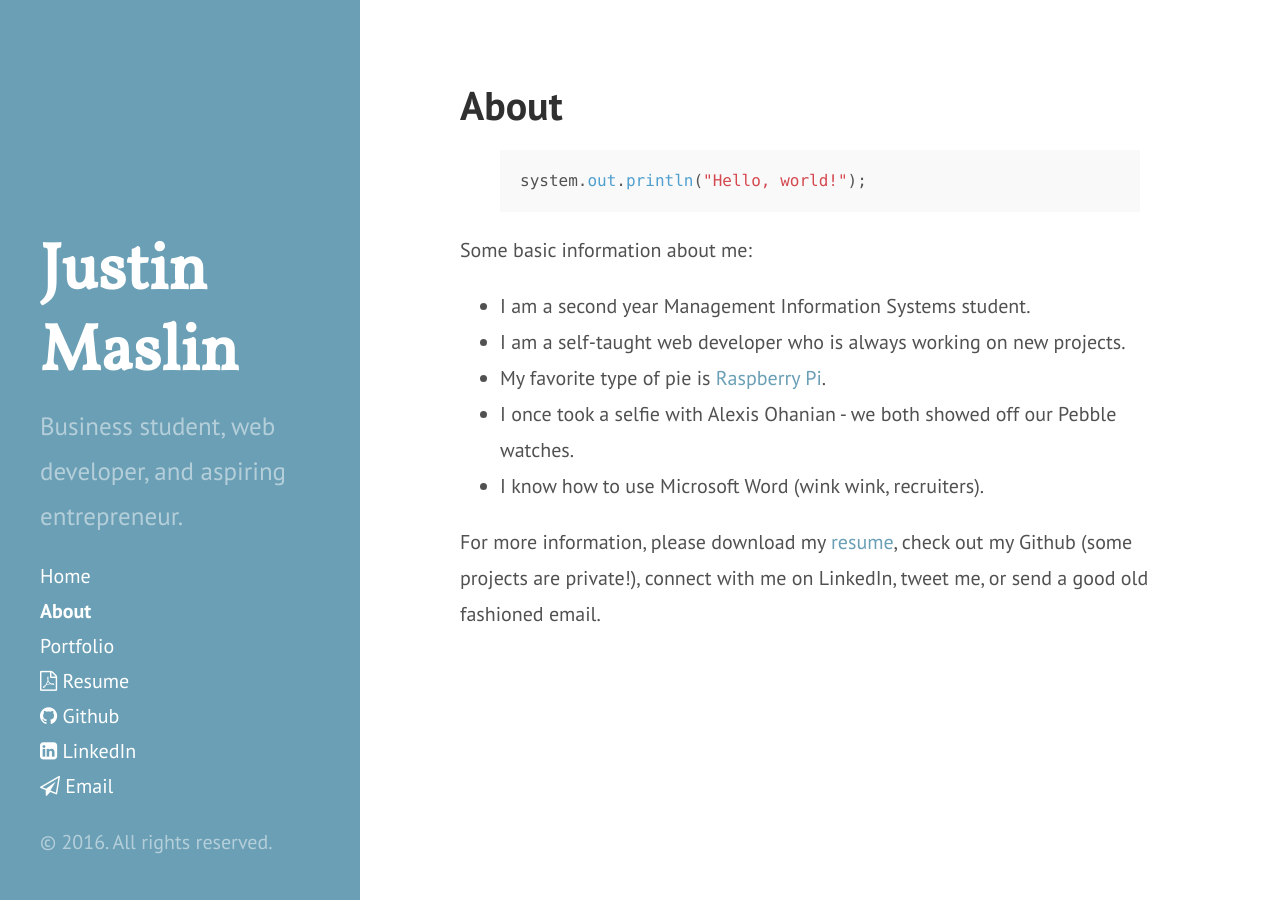
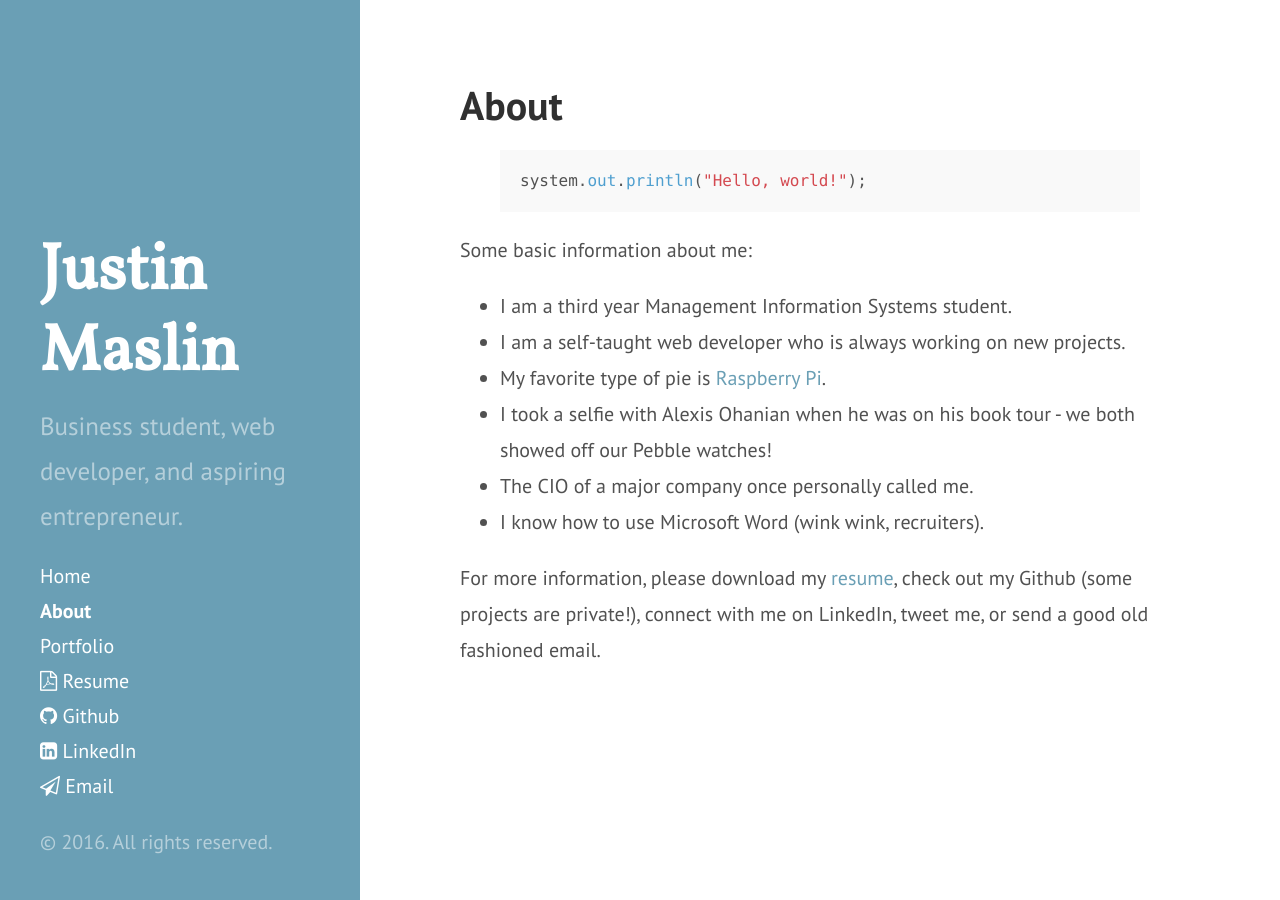
Before and after one commit to jmaslin/jmaslin.github.io, a Jekyll site: the page built from about.md, in a window 1280 px wide. Built offline with Jekyll 4.4.1, drawn with Linux system fonts in a browser that asks for light colours; nearby versions of some CDN libraries.

Commit message:
Update about

```diff
--- a/about.md
+++ b/about.md
@@ -10,10 +10,11 @@ system.out.println("Hello, world!");
 
 Some basic information about me:
 
-* I am a second year Management Information Systems student.
-*	I am a self-taught web developer who is always working on new projects.
+* I am a third year Management Information Systems student.
+* I am a self-taught web developer who is always working on new projects.
 * My favorite type of pie is [Raspberry Pi][rpi].
-* I once took a selfie with Alexis Ohanian - we both showed off our Pebble watches.
+* I took a selfie with Alexis Ohanian when he was on his book tour - we both showed off our Pebble watches!
+* The CIO of a major company once personally called me.
 * I know how to use Microsoft Word (wink wink, recruiters).
 
 For more information, please download my [resume][resume], check out my Github (some projects are private!), connect with me on LinkedIn, tweet me, or send a good old fashioned email.
```
